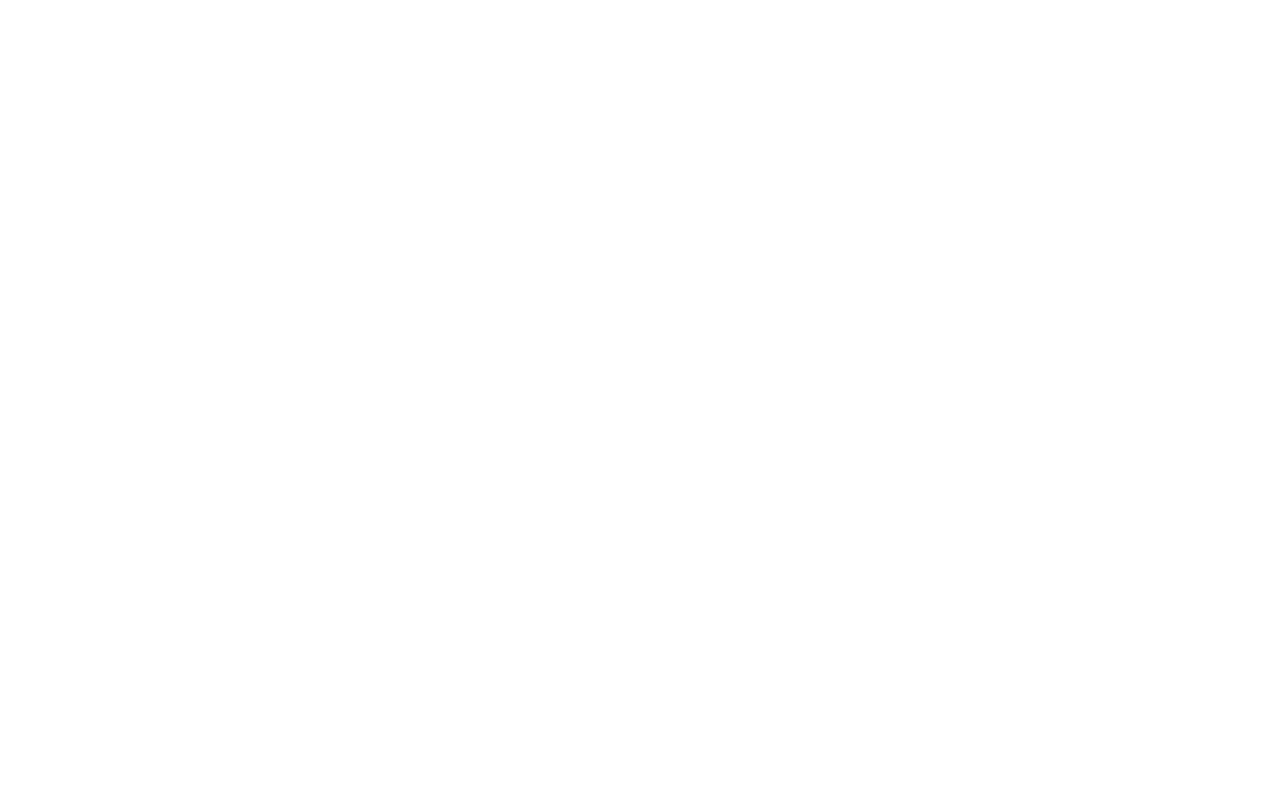
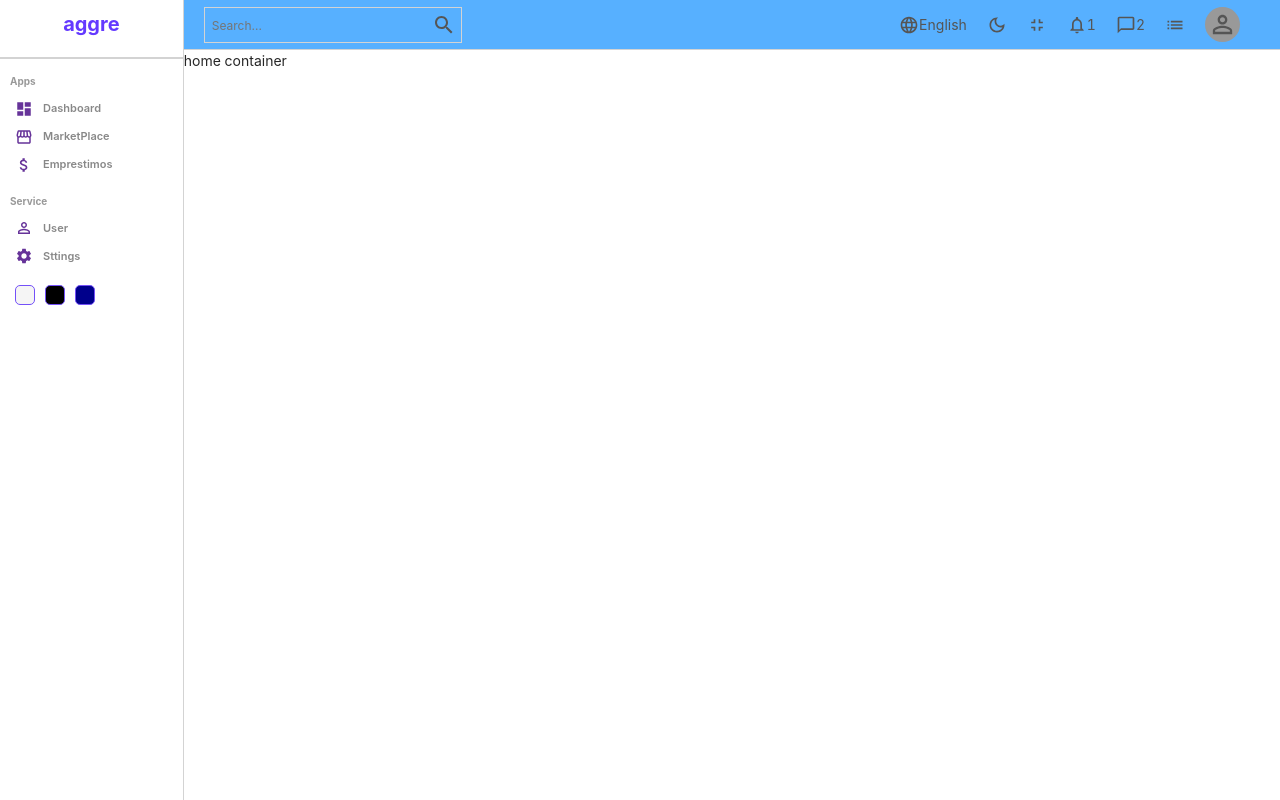
Before and after one commit to joao4018/frontend-react, a React (Vite) app: page /home in a window 1280 px wide. Before the commit this address had no page. Built offline with nearby package versions, Linux system fonts and the light colour scheme.

Commit message:
adding a home page

```diff
--- a/src/App.tsx
+++ b/src/App.tsx
@@ -4,6 +4,8 @@
 import {Profile} from './Page/Profile';
 import {Login} from "./Page/Login";
 import {BrowserRouter, Navigate, Route, Routes} from "react-router-dom";
+import {Home} from "./Page/Home";
+
 
 function App() {
     return (
@@ -18,7 +20,7 @@
                     </Route>
                     <Route path='/forgot' element={<Forgot/>}>
                     </Route>
-                    <Route path="/" element={<Navigate to="/login" />} />
+                    <Route path="/home" element={<Home/>}/>
                 </Routes>
             </BrowserRouter>
         </AuthProvider>
--- /dev/null
+++ b/src/Components/navbar/Navbar.tsx
@@ -0,0 +1,53 @@
+import "./navbar.scss"
+import SearchIcon from '@mui/icons-material/Search';
+import LanguageOutlinedIcon from "@mui/icons-material/LanguageOutlined";
+import DarkModeOutlinedIcon from "@mui/icons-material/DarkModeOutlined";
+import FullscreenExitOutlinedIcon from "@mui/icons-material/FullscreenExitOutlined";
+import NotificationsNoneOutlinedIcon from "@mui/icons-material/NotificationsNoneOutlined";
+import ChatBubbleOutlineOutlinedIcon from "@mui/icons-material/ChatBubbleOutlineOutlined";
+import PermIdentityIcon from '@mui/icons-material/PermIdentity';
+import ListOutlinedIcon from "@mui/icons-material/ListOutlined";
+
+const Navbar = () => {
+    return (
+        <div className={'navbar'}>
+            <div className={'wrapper'}>
+                <div className="search">
+                    <input type="text" placeholder={'Search...'} />
+                    <SearchIcon />
+                    </div>
+                <div className="items">
+                    <div className="item">
+                        <LanguageOutlinedIcon className="icon" />
+                        English
+                    </div>
+                    <div className="item">
+                        <DarkModeOutlinedIcon
+                            className="icon"
+                            onClick={() => dispatch({ type: "TOGGLE" })}/>
+                    </div>
+                    <div className="item">
+                        <FullscreenExitOutlinedIcon className="icon" />
+                    </div>
+                    <div className="item">
+                        <NotificationsNoneOutlinedIcon className="icon" />
+                        <div className="counter">1</div>
+                    </div>
+                    <div className="item">
+                        <ChatBubbleOutlineOutlinedIcon className="icon" />
+                        <div className="counter">2</div>
+                    </div>
+                    <div className="item">
+                        <ListOutlinedIcon className="icon" />
+                    </div>
+                    <div className="item">
+
+                        <PermIdentityIcon className="avatar" />
+                    </div>
+                </div>
+            </div>
+        </div>
+    );
+};
+
+export default Navbar;
--- /dev/null
+++ b/src/Components/navbar/navbar.scss
@@ -0,0 +1,57 @@
+.navbar{
+  height: 50px;
+  border-bottom: 0.5px solid lightgray;
+  display: flex;
+  align-items: center;
+  font-size: 14px;
+  color: #555;
+  background-color: #57b0ff;
+  .search{
+    display: flex;
+    align-items: center;
+    border: 0.5px solid lightgray;
+    padding: 5px;
+
+    input{
+      border: none;
+      outline: none;
+      background: transparent;
+
+      &::placeholder{
+        font-size: 12px;
+      }
+    }
+  }
+
+  .wrapper{
+    width: 100%;
+    padding: 20px;
+    display: flex;
+    align-items: center;
+    justify-content: space-between;
+
+    .items{
+      display: flex;
+      align-items: center;
+
+      .item{
+         display: flex;
+        align-items: center;
+        margin-right: 20px;
+
+        .icon{
+          font-size: 20px;
+        }
+
+        .avatar{
+          width: 35px;
+          height: 35px;
+          background: #999999;
+          border-radius: 50%;
+          padding: 3px;
+          cursor: pointer;
+        }
+      }
+    }
+  }
+}
--- /dev/null
+++ b/src/Components/sidebar/Sidebar.tsx
@@ -0,0 +1,49 @@
+import "./sidebar.scss";
+import DashboardIcon from '@mui/icons-material/Dashboard';
+import PersonOutlineIcon from '@mui/icons-material/PersonOutline';
+import StorefrontIcon from '@mui/icons-material/Storefront';
+import SettingsIcon from '@mui/icons-material/Settings';
+import AttachMoneyIcon from '@mui/icons-material/AttachMoney';
+
+
+const Sidebar = () => {
+    return (
+        <div className={'sidebar'}>
+            <div className="top"><span className="logo">aggre</span></div>
+            <hr/>
+            <div className="center">
+                <ul>
+                    <p className="title">Apps</p>
+                    <li>
+                         <DashboardIcon className={'icon'}/>
+                        <span>Dashboard</span>
+                    </li>
+                    <li>
+                        <StorefrontIcon className={'icon'}/>
+                        <span>MarketPlace</span>
+                    </li>
+                    <li>
+                        <AttachMoneyIcon className={'icon'} />
+                        <span>Emprestimos</span>
+                    </li>
+                    <p className="title">Service</p>
+                    <li>
+                        <PersonOutlineIcon className={'icon'} />
+                        <span>User</span>
+                    </li>
+                    <li>
+                        <SettingsIcon className={'icon'} />
+                        <span>Sttings</span>
+                    </li>
+                </ul>
+            </div>
+            <div className="bottom">
+                <div className={'colorOption'}></div>
+                <div className={'colorOption'}></div>
+                <div className={'colorOption'}></div>
+            </div>
+        </div>
+    );
+};
+
+export default Sidebar;
--- /dev/null
+++ b/src/Components/sidebar/sidebar.scss
@@ -0,0 +1,91 @@
+.sidebar{
+
+  border-right: 0.5px solid lightgray;
+  flex: 1;
+  // background-color: lightcoral; // para ter a referencia
+  min-height: 100vh;
+
+  .top {
+   // background-color: bisque; // para ter a referencia
+    height: 50px;
+    display: flex;
+    align-items: center;
+    justify-content: center;
+   }
+
+  .logo{
+    font-size: 20px;
+    font-weight: bold;
+    color: #6439ff;
+  }
+
+  hr{
+    height: 0;
+    border: 0.5px solid lightgray;
+  }
+
+  .center {
+    padding-left: 10px;
+
+    ul {
+      list-style: none;
+      margin: 0;
+      padding: 0;
+    }
+
+    .title {
+      font-size: 10px;
+      font-weight: bold;
+      color: #999;
+      margin-top: 15px;
+      margin-bottom: 5px;
+    }
+
+    li {
+      display: flex;
+      align-items: center;
+      padding: 5px;
+      cursor: pointer;
+
+      &:hover {
+        background-color: #d5b8ff;
+      }
+
+      .icon {
+        font-size: 18px;
+        color: rebeccapurple;
+      }
+
+      span {
+        font-size: 11px;
+        font-weight: 600;
+        color: #888;
+        margin-left: 10px;
+      }
+    }
+  }
+  .bottom{
+    display: flex;
+    align-items: center;
+    margin: 10px;
+
+    .colorOption{
+      width: 20px;
+      height: 20px;
+      border-radius: 5px;
+      border: 1px solid #7451f8;
+      cursor: pointer;
+      margin: 5px;
+
+      &:nth-child(1){
+        background-color: whitesmoke;
+      }
+      &:nth-child(2){
+        background-color: black;
+      }
+      &:nth-child(3){
+        background-color: darkblue;
+      }
+    }
+  }
+}
--- /dev/null
+++ b/src/Page/Home/home.scss
@@ -0,0 +1,7 @@
+.home{
+  display: flex;
+  .homeContainer{
+   // background-color: lightblue;
+    flex: 6;
+  }
+}
--- /dev/null
+++ b/src/Page/Home/index.tsx
@@ -0,0 +1,17 @@
+import "./home.scss"
+import Sidebar from "../../Components/sidebar/Sidebar";
+import Navbar from "../../Components/navbar/Navbar";
+
+export function Home()  {
+
+    return (
+        <div className={"home"}>
+            <Sidebar/>
+            <div className="homeContainer">
+                <Navbar />
+                home container
+            </div>
+
+        </div>
+    );
+}
```
Also changed, not shown: package.json (+8 -1 lines), 2 other files (tests, documents, lock files or other folders).
